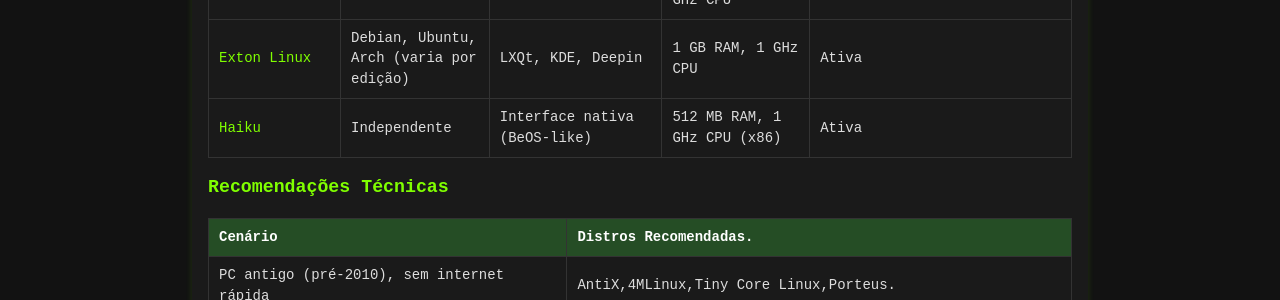
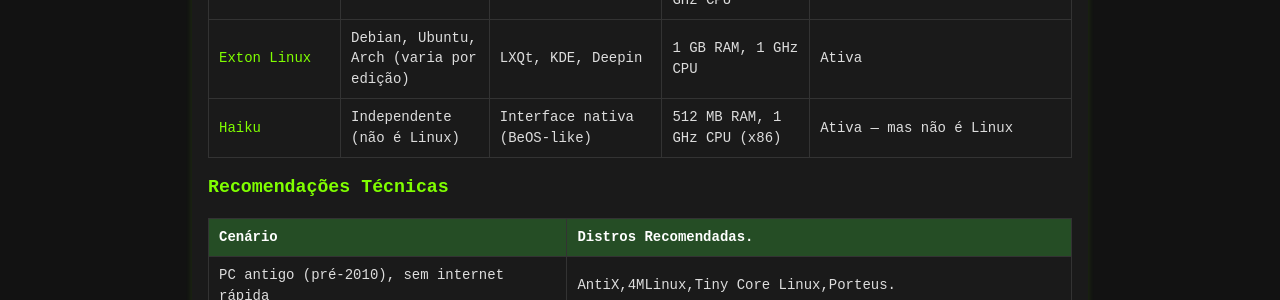
Before and after one commit to Piolinux/piolinux-site, a Jekyll site: the page built from _pages/_referencias/melhores-distros-linux-para-pcs-antigos-e-hardware-modesto.md, in a window 1280 px wide. Shown: the part 1111-1411 px from the top of the page. Built offline with Jekyll 4.4.1, drawn with Linux system fonts in a browser that asks for light colours.

Commit message:
Update melhores-distros-linux-para-pcs-antigos-e-hardware-modesto.md

```diff
--- a/_pages/_referencias/melhores-distros-linux-para-pcs-antigos-e-hardware-modesto.md
+++ b/_pages/_referencias/melhores-distros-linux-para-pcs-antigos-e-hardware-modesto.md
@@ -107,10 +107,10 @@ permalink: /referencias/distros-linux-pc-antigo/
     </tr>
     <tr>
       <td data-label="Distribuição"><a href="https://www.haiku-os.org/" target="_blank" rel="noopener noreferrer">Haiku</a></td>
-      <td data-label="Base">Independente </td>
+      <td data-label="Base">Independente (não é Linux)</td>
       <td data-label="Ambiente Gráfico">Interface nativa (BeOS-like)</td>
       <td data-label="Requisitos Mínimos">512 MB RAM, 1 GHz CPU (x86)</td>
-      <td data-label="Estado"> Ativa </td>
+      <td data-label="Estado"> Ativa  — mas não é Linux</td>
     </tr>
   </tbody>
 </table>
```
